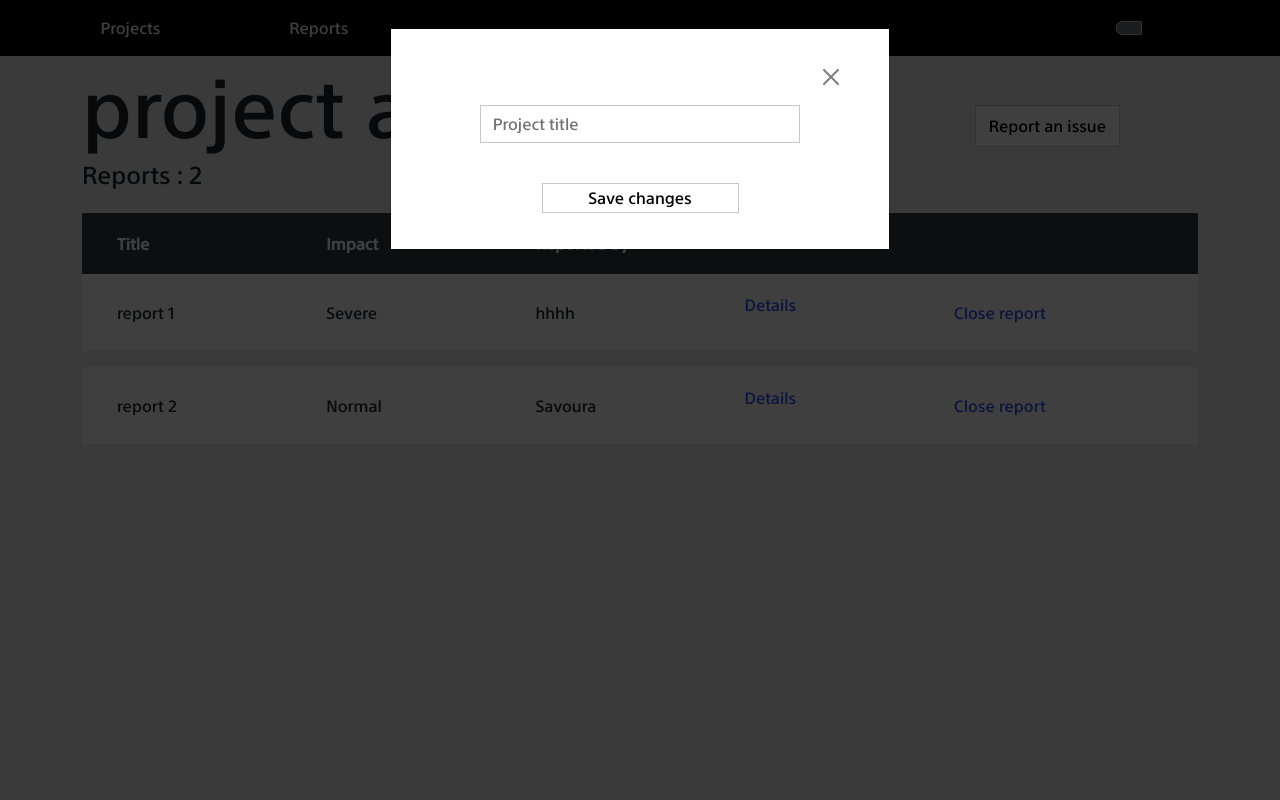
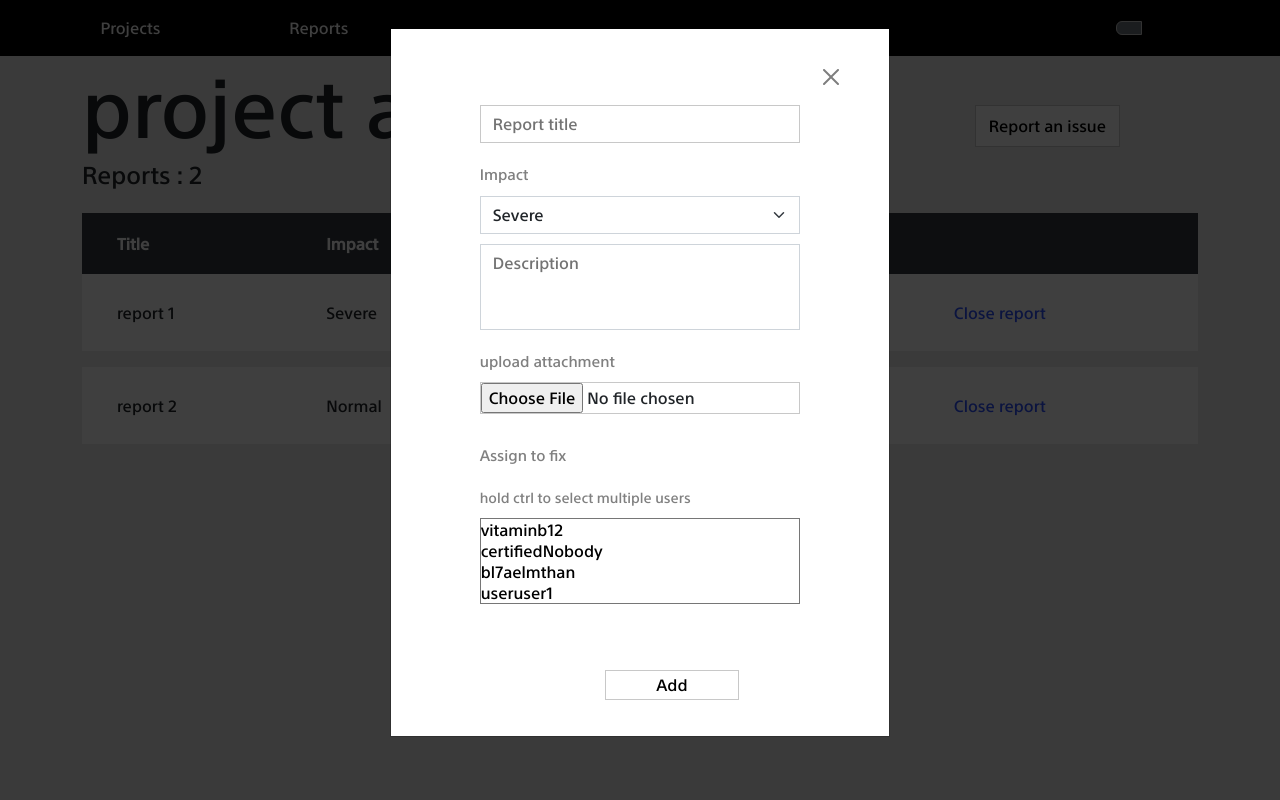
Before and after one commit to stableAhmad/django-bug-tracking-software, a Django app: template bug_tracking_system/templates/project.html in a window 1280 px wide, after a click on "Report an issue". Run offline with Django 4.2, Linux system fonts and the light colour scheme; the template is opened without the code that fills it: values that come from a table or form of the project are taken from there, others are empty; data comes from the database, SQL or seed files in the repository; some libraries are stand-ins or nearby versions; some web fonts are replaced.

Commit message:
adding new report

```diff
--- a/bug_tracking_system/report/views.py
+++ b/bug_tracking_system/report/views.py
@@ -18,7 +18,11 @@ def render_reports(request, id):
     current_project = project.objects.all().filter(id=id)[0]
     current_project.bugs_count = results.count()
     current_project.save()
-    context = {"project": current_project, "reports": results}
+    users = User.objects.all()
+    usernames = []
+    for user in users:
+        usernames.append(user.username)
+    context = {"project": current_project, "reports": results , "users":usernames}
 
     if request.method == 'GET' and request.headers.get("ajax") == "true" and request.headers.get("data") == "reports":
         id = request.headers.get("reportid")
--- a/bug_tracking_system/static/project.css
+++ b/bug_tracking_system/static/project.css
@@ -74,3 +74,19 @@ label
 {
 	display: none;
 }
+
+.input_group
+{
+	padding: 10px 0;
+}
+.input_label
+{
+	color: grey;
+	padding: 10px 0;
+}
+
+select , textarea
+{
+	resize : none !important;
+	border-radius: 0% !important;
+}
--- a/bug_tracking_system/templates/project.html
+++ b/bug_tracking_system/templates/project.html
@@ -46,7 +46,41 @@
 								<form id="new_p_input" class="mb-4">
 									<div  class="form-group">
 
-      		<input  placeholder="Project title" class="form-control" id="new_project_name" >
+										<input  placeholder="Report title" class="form-control" id="new_report_title" >
+
+										<div class="input_group d-flex flex-column justify-content-start">
+
+										<label class="input_label">Impact</label>
+										<select  class="form-select" aria-label="Default select example" id="new_report_impact">
+
+											<option value="severe">Severe</option>
+											<option value="normal">Normal</option>
+											<option value="mild">Mild</option>
+										</select>
+									</div>
+										<div class="mb-3">
+
+											<textarea class="form-control" placeholder="Description" id="new_report_description" rows="3"></textarea>
+
+											<div class="input_group d-flex flex-column justify-content-start">
+												<label class="input_label">upload attachment </label>
+											<input id="new_report_attachment" type="file">
+										</div>
+
+
+										<div class="input_group d-flex flex-column justify-content-start">
+												<label class="input_label">Assign to fix </label>
+												<small class="input_label">hold ctrl to select multiple users </small>
+											<select name="usernames" id="new_report_assigned_to" multiple>
+
+												{% for username in users %}
+												<option value={{username}}>{{username}}</option>
+												{% endfor %}
+
+											</select>
+										</div>
+
+										</div>
 
 									</div>
 
@@ -54,7 +88,7 @@
 
 								</form>
 								<div class="modal-footer">
-        <button type="button" id="save_changes" class="">Save changes</button>
+									<button type="button" id="report_an_issue" class="">Add</button>
 								</div>
 							</div>
 						</div>
@@ -152,6 +186,24 @@
 <script src="{% static 'JS/jquery.js' %}"></script>
 <script src="{% static 'JS/home-js.js' %}"></script>
 <script >
+
+	function is_valid_report(report)
+	{
+
+	}
+	document.getElementById("report_an_issue").addEventListener("click",function()
+	{
+		let report = {
+			"title":document.getElementById("new_report_title").value,
+			"impact":document.getElementById("new_report_impact").value,
+			"impact":document.getElementById("new_report_impact").value,
+			"description":document.getElementById("new_report_description").value,
+			"attachment":document.getElementById("new_report_attachment").value,
+			"assignedto":$('#new_report_assigned_to').val()
+		}
+		console.log(report)
+	})
+
 
 	function delete_comment_x(comment_id , report_id)
 	{
```
Lines whose indentation alone changed are shown as unchanged.
